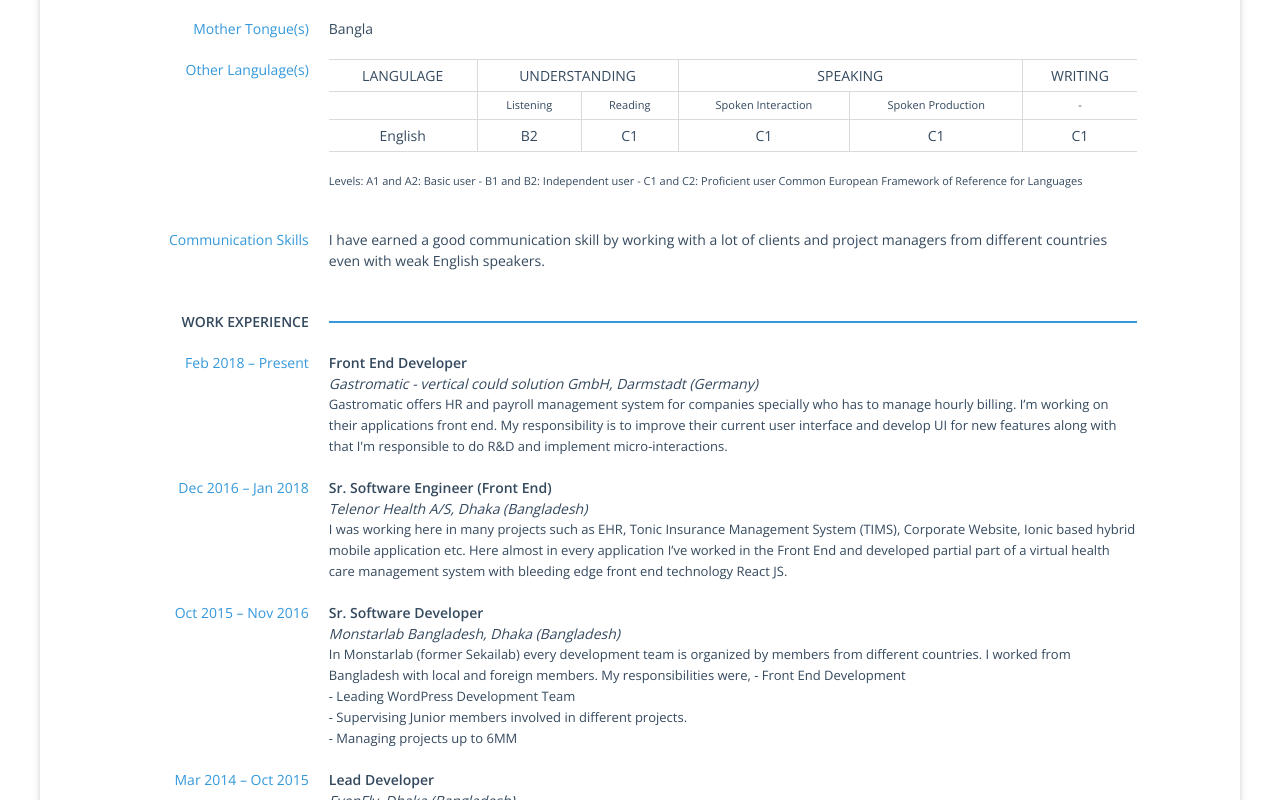
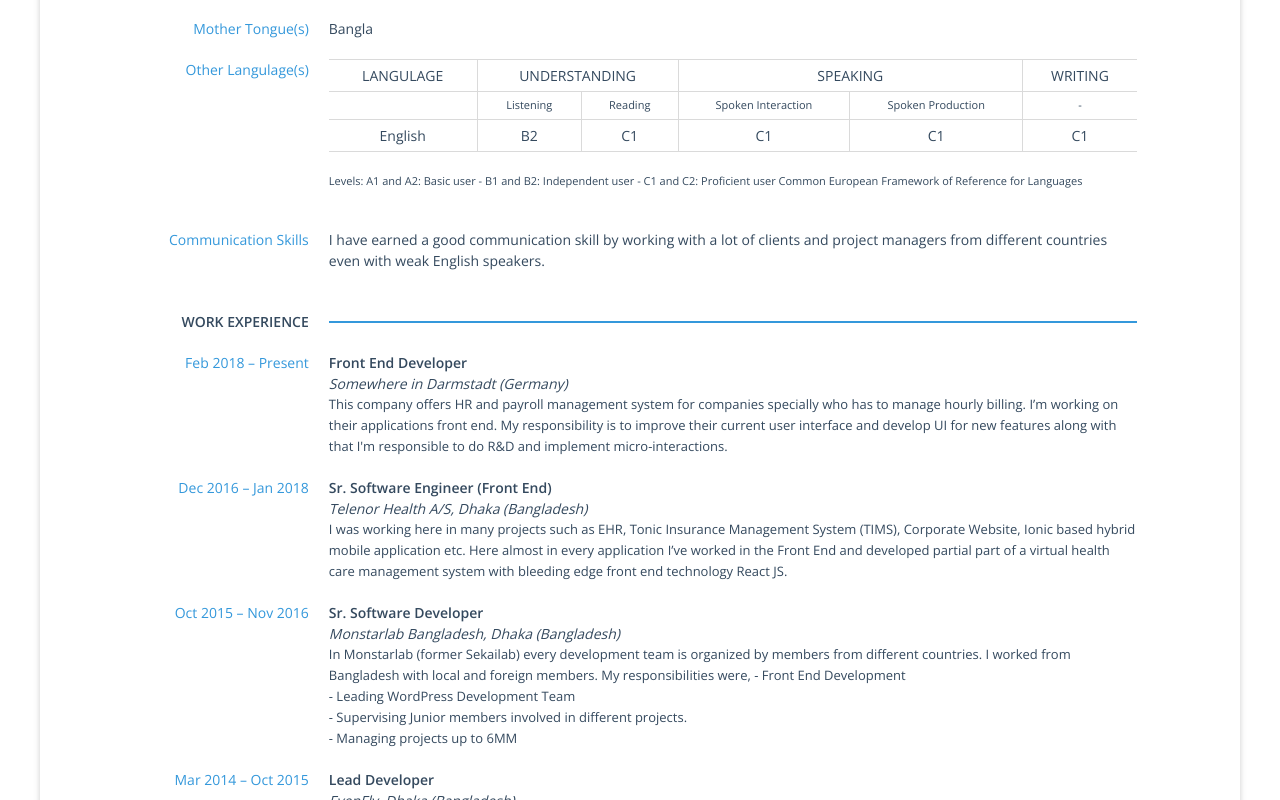
Before and after one commit to asifsaho/europasscv, a website: page index.html in a window 1280 px wide. Shown: the part 915-1715 px from the top of the page. Drawn offline with nearby package versions, Linux system fonts and the light colour scheme.

Commit message:
Update index.html

```diff
--- a/index.html
+++ b/index.html
@@ -25,7 +25,7 @@
 				</div>
 				<div>
 					<ul>
-						<li><i class="fas fa-map-marker"></i>Schöfferstraße 2, 64295 Darmstadt (Germany)</li>
+						<li><i class="fas fa-map-marker"></i>Berlin, Germany</li>
 						<li><i class="fas fa-phone"></i>(+49) 1777595526</li>
 						<li><i class="far fa-envelope"></i>info@asifsaho.me </li>
 						<li><i class="fas fa-globe"></i>asifsaho.me  </li>
@@ -178,9 +178,9 @@
 			<div><h3 class="subtitle">Feb 2018 – Present</h3></div>
 			<div>
 				<p class="bold">Front End Developer</p>
-				<p class="italic"><a href="https://gastromatic.de">Gastromatic - vertical could solution GmbH</a>, Darmstadt (Germany)</p>
+				<p class="italic">Somewhere in Darmstadt (Germany)</p>
 
-				<p class="text-medium">Gastromatic offers HR and payroll management system for companies specially who has to manage hourly billing.
+				<p class="text-medium">This company offers HR and payroll management system for companies specially who has to manage hourly billing.
 				I’m working on their applications front end. My responsibility is to improve their current user interface and develop UI for new features along with that I'm responsible to do R&D and implement micro-interactions.</p>
 			</div>
 		</div>
```
